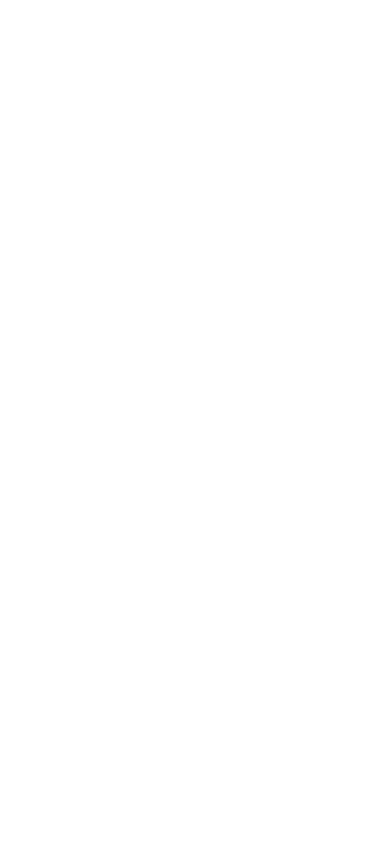
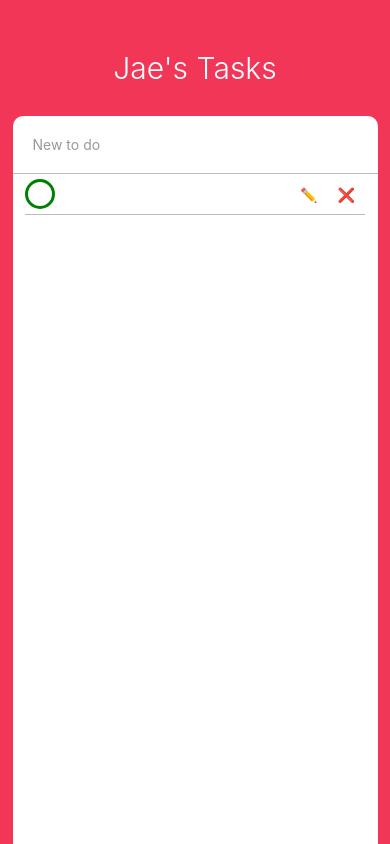
Before and after one commit to jaejae-lee/my-todo-app, a React Native app: screen / in a window 390 px wide. Built offline with nearby package versions, Linux system fonts and the light colour scheme.

Commit message:
addToDo is now working fine

```diff
--- a/App.js
+++ b/App.js
@@ -3,21 +3,26 @@
 import React, { Component } from 'react';
 import { StyleSheet, Text, View, StatusBar, TextInput, Dimensions, Platform, ScrollView } from 'react-native';
 import { AppLoading } from "expo";
+import uuidv1 from "uuid/v1";
 
 import ToDo from './ToDo.js';
 
 const { height, width } = Dimensions.get("window");
 
 export default class APP extends Component {
-  state={
-    newToDo: "",
-    loadedToDos: false,
-  }
+
+    state = {
+      newToDo: "",
+      loadedToDos: false,
+      toDos: {}
+    }
+
   componentDidMount = () => {
     this.loadToDos();
   }
+
   render(){
-    const { newToDo, loadedToDos } = this.state;
+    const { newToDo, loadedToDos, toDos } = this.state;
     if(!loadedToDos){
       return <AppLoading/>
     }
@@ -29,12 +34,14 @@
           <TextInput style={ styles.input }
                      placeholder={ "New to do" }
                      value={ newToDo }
-                     onChange={ this.handleNewToDo }
+                     onChangeText={ this.handleNewToDo }
                      placeholderTextColor={ "#999" }
                      returnKeyType={ "done" }
-                     autoCorrect={ false } />
+                     autoCorrect={ false }
+                     onSubmitEditing={ this.addToDo }/>
           <ScrollView contentContainerStyle={ styles.toDos }>
-            <ToDo text={"Hello Im todo"}/>
+            <ToDo/>
+            { Object.values(toDos).map(toDo => <ToDo key={ toDo.id } { ...toDo } deleteToDo={ this.deleteToDo }/>) }
           </ScrollView>
         </View>
       </View>
@@ -46,8 +53,49 @@
       newToDo: text
     })
   }
+
   loadToDos = () => {
+    this.setState({
+      loadedToDos: true
+    })
+  }
 
+  addToDo = () => {
+    const { newToDo } = this.state;
+    if(newToDo !== ""){
+      this.setState(preState => {
+        const ID = uuidv1();
+        const newToDoObj = {
+          [ID]:{
+            id: [ID],
+            isDone: false,
+            text: newToDo,
+            createdAt: Date.now()
+          }
+        }
+        const newState ={
+          ...preState,
+          newToDo: "",
+          toDos: {
+            ...preState.toDos,
+            ...newToDoObj
+          }
+        }
+        return { ...newState }
+      })
+    }
+  }
+
+  deleteToDo = (id) => {
+    this.setState(prevState => {
+      const toDos = prevState.toDos;
+      deleteToDo.toDos[id];
+      const newState = {
+        ...prevState,
+        ...toDos
+      }
+      return {...newState}
+    })
   }
 
 }
--- a/ToDo.js
+++ b/ToDo.js
@@ -1,17 +1,41 @@
+<script src="http://localhost:8097"></script>
+
 import React, { Component } from 'react';
 import { View, Text, StyleSheet, Button, Dimensions, TouchableOpacity, TextInput } from 'react-native';
+import PropTypes from 'prop-types';
 
 const { height, width } = Dimensions.get("window")
+
 class ToDo extends Component {
+    constructor(props){
+        super(props);
+        this.state = {
+            isEditing:false,
+            toDoValue: props.text,
+            isDone: this.props.isDone,
+            text: this.props.text,
+            deleteToDo: this.props.deleteToDo,
+            id: this.props.id,
+        }
+    }
+
+    // static propTypes = {
+    //     text: PropTypes.string.isRequired,
+    //     isDone: PropTypes.bool.isRequired,
+    //     deleteToDo: PropTypes.func.isRequired,
+    //     id: PropTypes.string.isRequired
+    // }
+
     state = {
         isEditing: false,
-        isDone: false,
         toDoValue: "",
      }
-
     render() {
         const { isDone, isEditing, toDoValue } = this.state;
-        const { text } = this.props;
+        const { text, id, deleteToDo } = this.props;
+        console.log(this.state.text, "text");
+        console.log(id, "id");
+        console.log(deleteToDo, "deleteToDo");
         return (
             <View style={ styles.container }>
                 <View style={ styles.column }>
@@ -46,7 +70,7 @@
                                 <Text style={ styles.actionText }>✏️</Text>
                             </View>
                         </TouchableOpacity>
-                        <TouchableOpacity>
+                        <TouchableOpacity onPressOut={ () => deleteToDo(id) }>
                             <View style={ styles.actionContainer }>
                                 <Text style={ styles.actionText }>❌️️</Text>
                             </View>
@@ -68,7 +92,6 @@
         this.setState({
             isEditing: true,
             toDoValue: text,
-
         })
     }
     doneEditing = () => {
```
Also changed, not shown: package.json (+7 -2 lines), 1 other file (tests, documents, lock files or other folders).
